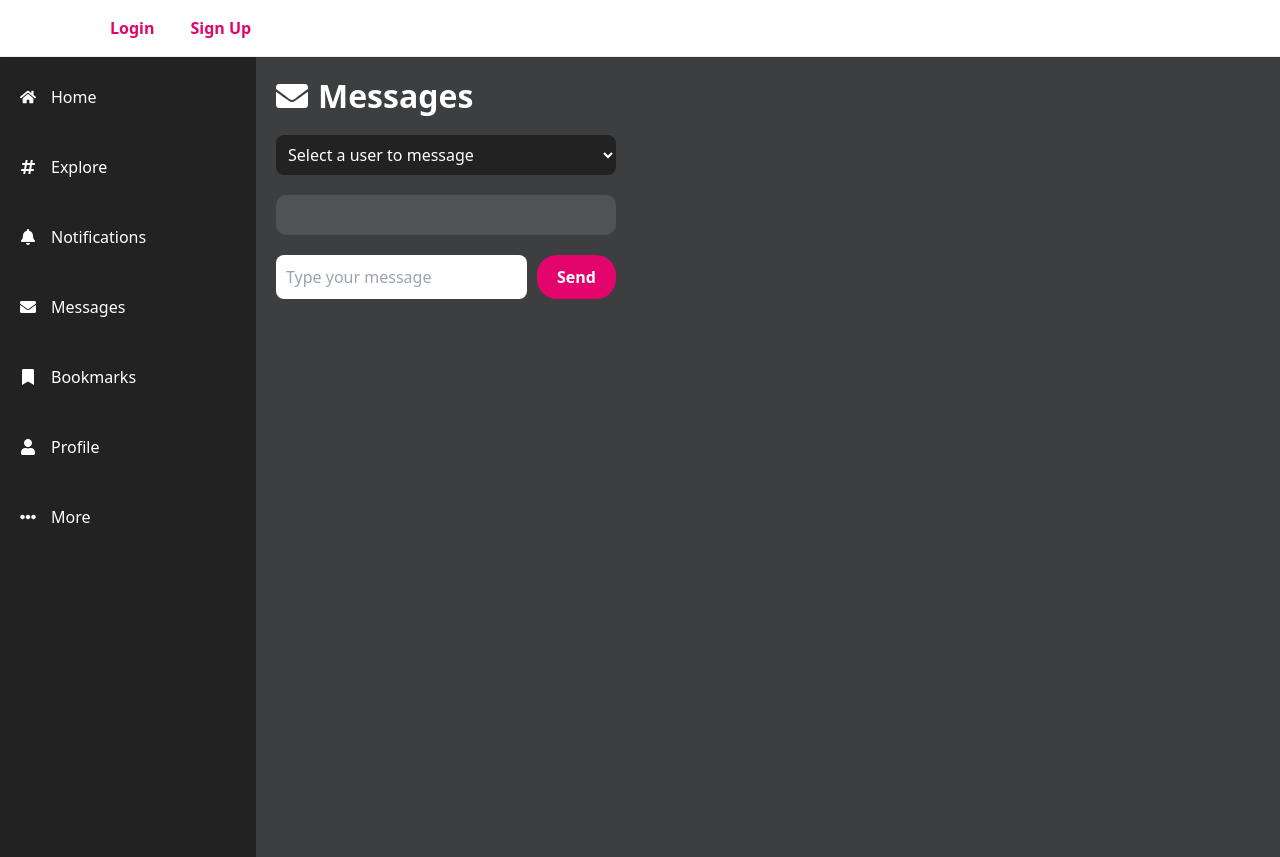
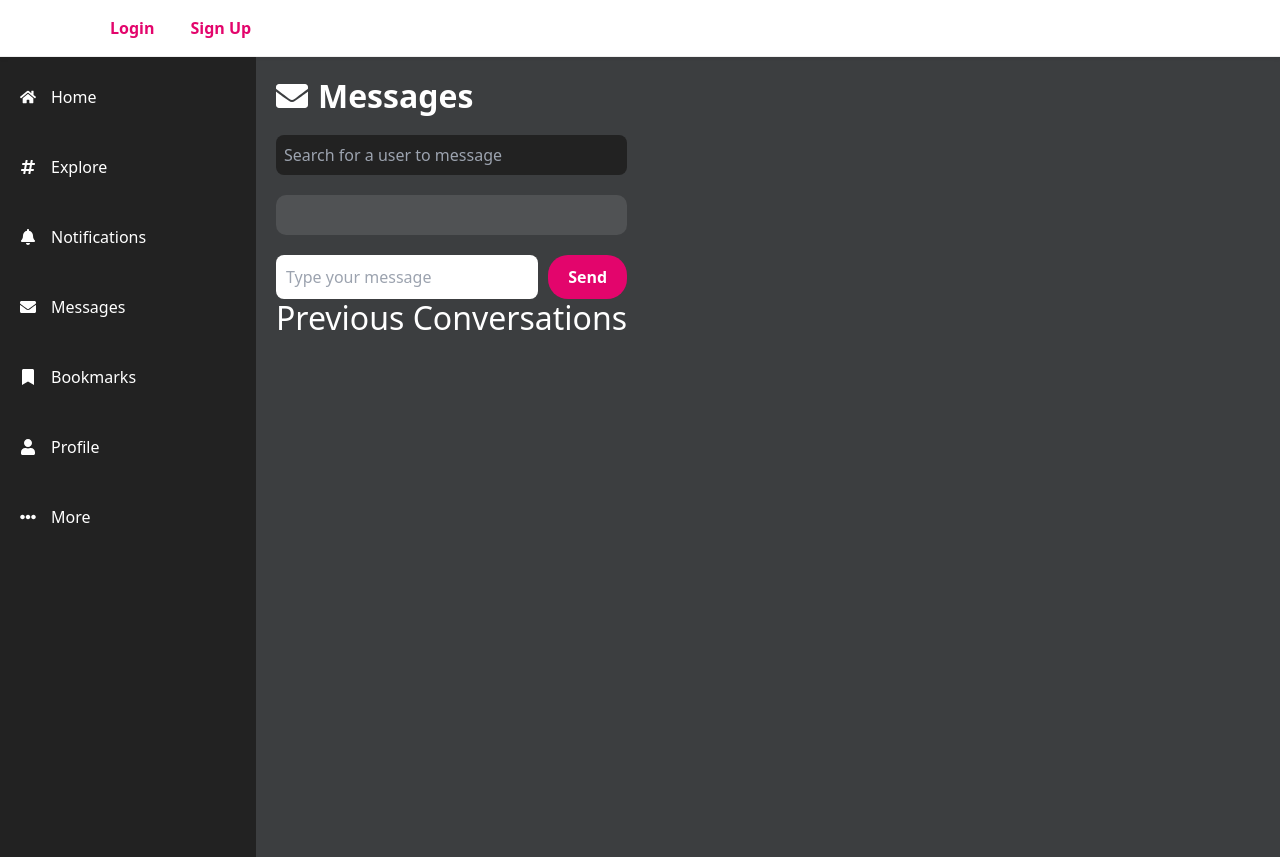
Before and after one commit to lindsey6214/MBTA-Social, a React (Create React App) app in the folder frontend/: page /messages in a window 1280 px wide. Built offline with nearby package versions, Linux system fonts and the light colour scheme.

Commit message:
messaging works!!!

```diff
--- a/frontend/src/components/pages/messagesPage.js
+++ b/frontend/src/components/pages/messagesPage.js
@@ -1,6 +1,14 @@
 import React, { useState, useEffect } from "react";
 import axios from "axios";
-import { FaHome, FaUser, FaBell, FaEnvelope, FaHashtag, FaBookmark, FaUserCircle, FaEllipsisH } from 'react-icons/fa';
+import {
+  FaHome,
+  FaUser,
+  FaBell,
+  FaEnvelope,
+  FaHashtag,
+  FaBookmark,
+  FaEllipsisH,
+} from "react-icons/fa";
 import getUserInfo from "../../utilities/decodeJwt";
 import { Link } from "react-router-dom";
 import "../../css/base.css";
@@ -8,32 +16,47 @@ import "../../css/messagesPage.css";
 
 const MessagesPage = () => {
   const user = getUserInfo();
-  const [followedUsers, setFollowedUsers] = useState([]);
+  const [allUsers, setAllUsers] = useState([]);
+  const [searchTerm, setSearchTerm] = useState("");
   const [receiverId, setReceiverId] = useState("");
   const [messages, setMessages] = useState([]);
   const [newMessage, setNewMessage] = useState("");
+  const [conversations, setConversations] = useState([]);
 
-  // Fetch followed users
+  // Fetch all users
   useEffect(() => {
     if (!user) return;
 
     axios
-      .get(`http://localhost:8081/following/${user.id}`)
-      .then((res) => setFollowedUsers(res.data))
-      .catch((err) => console.error("Failed to load followed users:", err));
+      .get("http://localhost:8081/user/getAll")
+      .then((res) => setAllUsers(res.data))
+      .catch((err) => console.error("Failed to fetch users:", err));
   }, [user]);
+
+  // Fetch all conversations for the current user
+  useEffect(() => {
+    if (!user?.id) return;
+
+    axios
+      .get(`http://localhost:8081/messages/conversations/${user.id}`)
+      .then((res) => setConversations(res.data))
+      .catch((err) => console.error("Failed to load conversations:", err));
+  }, [user?.id]);
 
   // Fetch messages with selected receiver
   useEffect(() => {
-    if (!user || !receiverId) return;
+    if (!user?.id || !receiverId) return;
 
     axios
       .get("http://localhost:8081/messages/conversation", {
-        params: { user1: user.id, user2: receiverId },
+        params: {
+          senderId: user.id,
+          receiverId: receiverId,
+        },
       })
       .then((res) => setMessages(res.data))
       .catch((err) => console.error("Message fetch error:", err));
-  }, [user, receiverId]);
+  }, [user?.id, receiverId]);
 
   const handleSend = async () => {
     if (!newMessage.trim() || !receiverId) return;
@@ -45,13 +68,52 @@ const MessagesPage = () => {
     };
 
     try {
-      const res = await axios.post("http://localhost:8081/messages/send", payload);
+      const res = await axios.post(
+        "http://localhost:8081/messages/send",
+        payload
+      );
       setMessages((prev) => [...prev, res.data]);
       setNewMessage("");
     } catch (err) {
       console.error("Send error:", err);
     }
   };
+
+  const handleSelectUser = (id) => {
+    setReceiverId(id);
+    setSearchTerm("");
+  };
+
+  const getUsername = (id) => {
+    const userObj = allUsers.find((u) => u._id === id);
+    return userObj ? userObj.username : "Unknown";
+  };
+
+  // Filter and sort users
+  const filteredUsers = allUsers
+    .filter(
+      (u) =>
+        u.username.toLowerCase().includes(searchTerm.toLowerCase()) &&
+        u._id !== user.id
+    )
+    .sort((a, b) => {
+      const usernameA = a.username.toLowerCase();
+      const usernameB = b.username.toLowerCase();
+
+      // Compare alphabetically first
+      if (usernameA < usernameB) return -1;
+      if (usernameA > usernameB) return 1;
+
+      // If the usernames are the same, compare numerically (if one is a number)
+      const isAValueNumeric = !isNaN(usernameA);
+      const isBValueNumeric = !isNaN(usernameB);
+
+      // If one is numeric and the other isn't, place the numeric one last
+      if (isAValueNumeric && !isBValueNumeric) return 1;
+      if (!isAValueNumeric && isBValueNumeric) return -1;
+
+      return 0; // If both are equal, keep their order
+    });
 
   return (
     <div className="main-container">
@@ -74,29 +136,44 @@ const MessagesPage = () => {
           <FaEnvelope /> Messages
         </h1>
 
-        {/* User Picker */}
-        <select
-          value={receiverId}
-          onChange={(e) => setReceiverId(e.target.value)}
+        {/* User Search */}
+        <input
+          type="text"
+          value={searchTerm}
+          onChange={(e) => setSearchTerm(e.target.value)}
+          placeholder="Search for a user to message"
           className="receiver-select"
-        >
-          <option value="">Select a user to message</option>
-          {followedUsers.map((u) => (
-            <option key={u._id} value={u._id}>
+        />
+
+        {searchTerm &&
+          filteredUsers.length > 0 &&
+          filteredUsers.map((u) => (
+            <div
+              key={u._id}
+              className="search-result"
+              onClick={() => handleSelectUser(u._id)}
+            >
               {u.username}
-            </option>
+            </div>
           ))}
-        </select>
 
-        {/* Messages UI */}
+        {searchTerm && filteredUsers.length === 0 && (
+          <p className="no-user-found">User does not exist</p>
+        )}
+
+        {/* Current Conversation UI */}
         <div className="messages-box">
           {messages.map((msg) => (
             <div
               key={msg._id}
-              className={`message-row ${msg.senderId === user.id ? "you" : "them"}`}
+              className={`message-row ${
+                msg.senderId === user.id ? "you" : "them"
+              }`}
             >
               <div className="message-bubble">
-                <p className="message-meta">{msg.senderId === user.id ? "You" : "Them"}</p>
+                <p className="message-meta">
+                  {msg.senderId === user.id ? "You" : "Them"}
+                </p>
                 <p>{msg.content}</p>
               </div>
             </div>
@@ -111,12 +188,36 @@ const MessagesPage = () => {
             placeholder="Type your message"
             className="message-input"
           />
-          <button
-            onClick={handleSend}
-            className="send-button"
-          >
+          <button onClick={handleSend} className="send-button">
             Send
           </button>
+        </div>
+
+        {/* Previous Conversations List */}
+        <div className="conversation-list">
+          <h2>Previous Conversations</h2>
+          {conversations.map((conv, i) => {
+            const otherUser =
+              conv._id.sender === user.id
+                ? conv._id.receiver
+                : conv._id.sender;
+
+            const lastMsg =
+              conv.messages.length > 0
+                ? conv.messages[conv.messages.length - 1].content
+                : "";
+
+            return (
+              <div
+                key={i}
+                className="conversation-item"
+                onClick={() => handleSelectUser(otherUser)}
+              >
+                <strong>{getUsername(otherUser)}</strong>
+                <p className="last-message-preview">{lastMsg}</p>
+              </div>
+            );
+          })}
         </div>
       </div>
     </div>
--- a/frontend/src/css/messagesPage.css
+++ b/frontend/src/css/messagesPage.css
@@ -99,3 +99,49 @@
 .nav-item:hover {
   color: #e3056c;
 }
+
+.search-bar {
+  width: 100%;
+  padding: 8px;
+  margin-bottom: 10px;
+}
+
+.search-results {
+  background: white;
+  border: 1px solid #ccc;
+  max-height: 200px;
+  overflow-y: auto;
+}
+
+.search-result-item {
+  padding: 8px;
+  cursor: pointer;
+}
+
+.search-result-item:hover {
+  background-color: #eee;
+}
+
+.no-user {
+  padding: 8px;
+  color: red;
+}
+
+.conversation-list {
+  margin-bottom: 20px;
+}
+
+.conversation-preview {
+  padding: 10px;
+  border-bottom: 1px solid #ddd;
+  cursor: pointer;
+}
+
+.conversation-preview:hover {
+  background-color: #f7f7f7;
+}
+
+.last-message {
+  color: #666;
+  font-size: 0.9em;
+}
```
Also changed, not shown: 2 other files (tests, documents, lock files or other folders).
